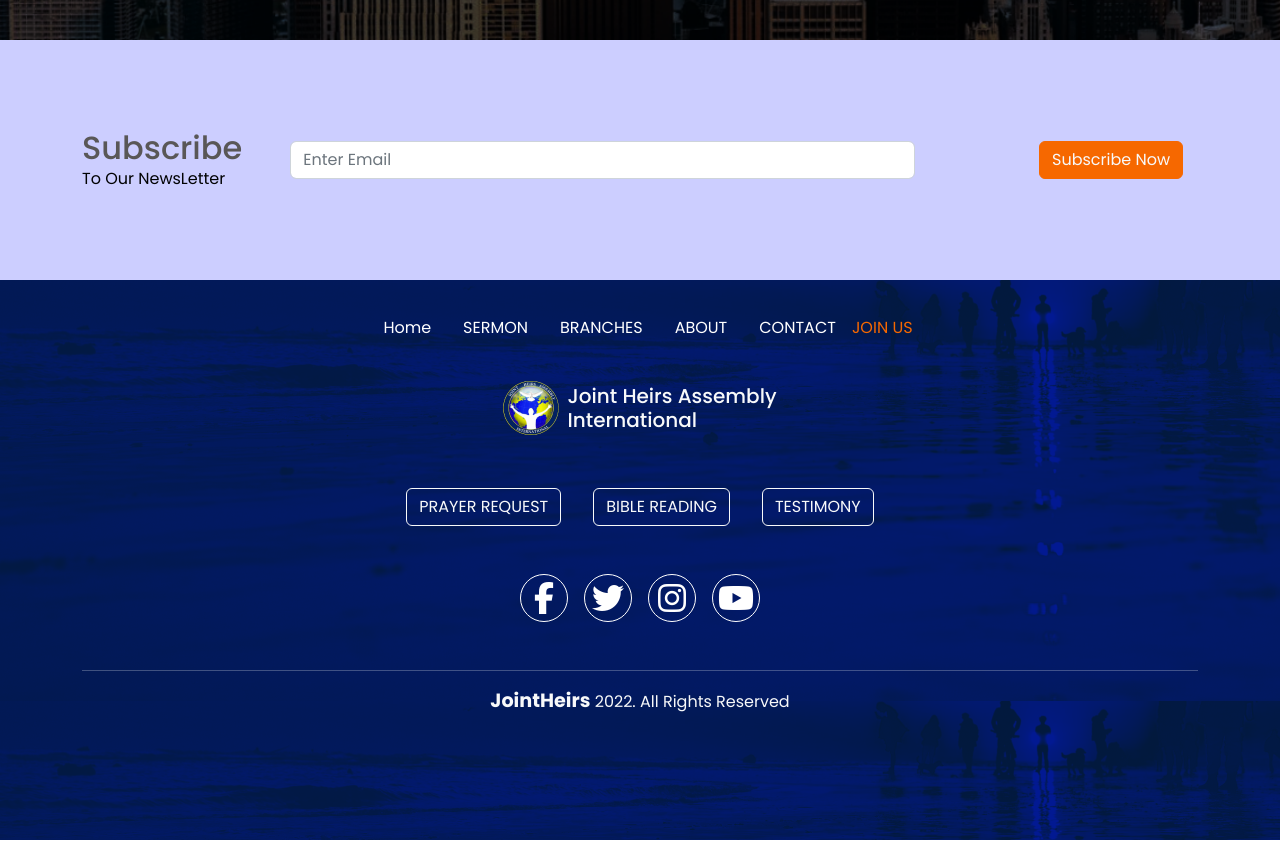
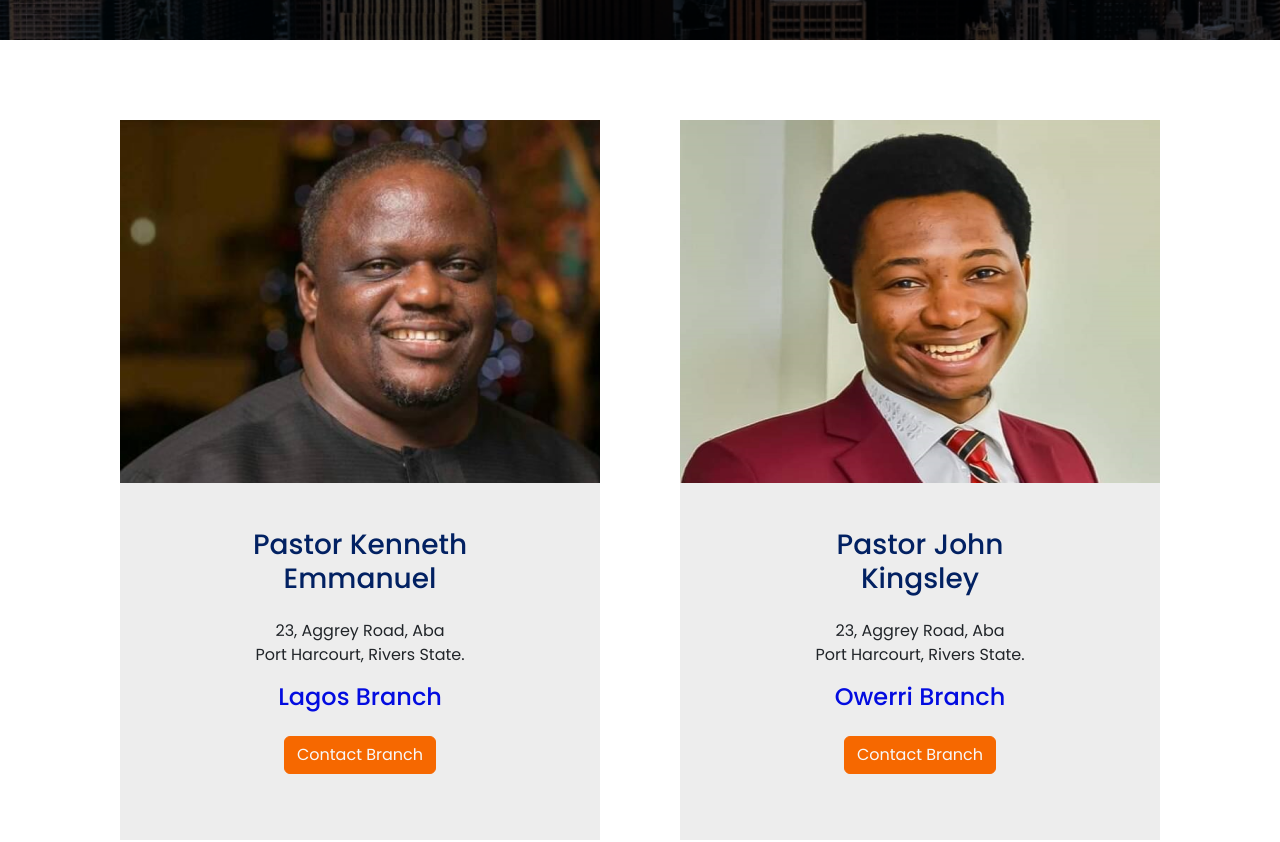
Before and after one commit to pin4eva/joint_heirs_frontend, a Next.js app: page /branch/OurBranch in a window 1280 px wide. Shown: the part 440-1282 px from the top of the page. Built offline with nearby package versions, Linux system fonts and the light colour scheme.

Commit message:
worked on the branch page

```diff
--- /dev/null
+++ b/src/components/branches/PastorBranchComp.tsx
@@ -0,0 +1,44 @@
+import React from "react";
+
+const PastorBranchComp = () => {
+	return (
+		<div>
+			<div className="branch-pastor container">
+				<div className="branch-pastor-ken">
+					<div className="branch-pastor-ken-img"></div>
+					<div className="container ">
+						<h3 className=" text-center mt-4">
+							Pastor Kenneth <br /> Emmanuel
+						</h3>
+						<div className="address-wrapper">
+							<p className=" text-center mt-4">
+								23, Aggrey Road, Aba <br /> Port Harcourt, Rivers State.
+							</p>
+						</div>
+						<h4 className=" text-center">Lagos Branch</h4>
+						<div className="text-center mt-4 ">
+							<button className="btn btn-warning text-light">Contact Branch</button>
+						</div>
+					</div>
+				</div>
+				<div className="branch-pastor-john">
+					<div className="branch-pastor-john-img"></div>
+					<h3 className="text-center mt-4">
+						Pastor John <br /> Kingsley
+					</h3>
+					<div className="address-wrapper">
+						<p className="text-center mt-4">
+							23, Aggrey Road, Aba <br /> Port Harcourt, Rivers State.
+						</p>
+					</div>
+					<h4 className="text-center">Owerri Branch</h4>
+					<div className="text-center mt-4">
+						<button className="btn btn-warning text-light">Contact Branch</button>
+					</div>
+				</div>
+			</div>
+		</div>
+	);
+};
+
+export default PastorBranchComp;
--- a/src/pages/branch/OurBranch.tsx
+++ b/src/pages/branch/OurBranch.tsx
@@ -1,5 +1,6 @@
 import Link from "next/link";
 import React from "react";
+import PastorBranchComp from "../../components/branches/PastorBranchComp";
 
 import HeaderComp from "../../components/HeaderComp";
 import FrontLayout from "../../layouts/FrontLayout";
@@ -9,7 +10,7 @@ const OurBranch = () => {
 		<FrontLayout title="Joint Heirs Assembly Int'l" showHeader={false}>
 			<div className="branches">
 				<div className="branches-hero">
-				<HeaderComp  />
+					<HeaderComp />
 
 					<div className="branches-text ">
 						<div className="branches-text-inner">
@@ -17,17 +18,11 @@ const OurBranch = () => {
 							<h4 className="jhai-text">Joint Heirs Assembly...</h4>
 						</div>
 					</div>
-
-
-
 				</div>
 
-
-
-
-
-
-
+				 <div className="pst-branch ">
+				 <PastorBranchComp/>
+				 </div>
 
 				<div className="footer-subscribe">
 					<div className="container">
@@ -44,7 +39,6 @@ const OurBranch = () => {
 					</div>
 				</div>
 			</div>
-
 		</FrontLayout>
 	);
 };
--- a/src/styles/branches.scss
+++ b/src/styles/branches.scss
@@ -1,19 +1,14 @@
-.branches{
-
+.branches {
 	flex-direction: column;
-    &-hero{
+	&-hero {
 		background-image: url("/images/branches-img.png");
 		background-repeat: no-repeat;
 		background-size: cover;
-        min-height: 60vh ;
-
-
+		min-height: 60vh;
 	}
-    .branches-text{
-
+	.branches-text {
 		height: 16rem;
-        &-inner{
-
+		&-inner {
 			height: 30rem;
 			display: flex;
 			flex-direction: column;
@@ -21,7 +16,6 @@
 			align-items: center;
 
 			.jhai-text {
-
 				color: #ffffff;
 				font-family: "Rochester", cursive;
 			}
@@ -29,14 +23,50 @@
 	}
 }
 
+.branch-pastor {
+	margin-bottom: 7rem;
+	margin-top: 5rem;
 
+	display: flex;
+	justify-content: center;
+	gap: 5rem;
+	h3 {
+		color: #022162;
+	}
+	h4 {
+		color: #030ce0;
+	}
 
+	@media screen and (max-width: 900px) {
+		flex-direction: column;
 
+	}
 
-
-
-
-
+	&-ken {
+		background-color: #ededed;
+		width: 30rem;
+		height: 45rem;
+		&-img {
+			background-image: url("/images/pst-ken.png");
+			background-repeat: no-repeat;
+			min-width: 30rem;
+			width: 100%;
+			min-height: 24rem;
+		}
+	}
+	&-john {
+		background-color: #ededed;
+		width: 30rem;
+		height: 45rem;
+		&-img {
+			background-image: url("/images/pst-john.png");
+			background-repeat: no-repeat;
+			min-width: 30rem;
+			width: 100%;
+			min-height: 24rem;
+		}
+	}
+}
 
 .footer-subscribe {
 	height: 30vh;
```
Lines whose indentation alone changed are shown as unchanged.
